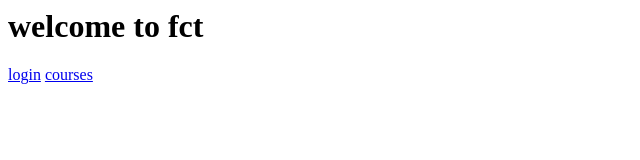
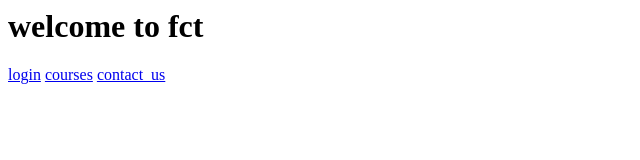
Before and after one commit to ankurkhurpadi/devops-18may_gitbranch, a plain HTML site: page index.html in a window 1280 px wide. Shown: the full height of the page, 0-640 px from the left. Drawn offline with Linux system fonts and the light colour scheme.

Commit message:
modified index.html on contact_us branch

```diff
--- a/index.html
+++ b/index.html
@@ -1,3 +1,4 @@
 <h1>welcome to fct </h1>
 <a href="login.html">login</a>
 <a href="courses.html">courses</a>
+<a href="contact_us.html">contact_us</a>
```
